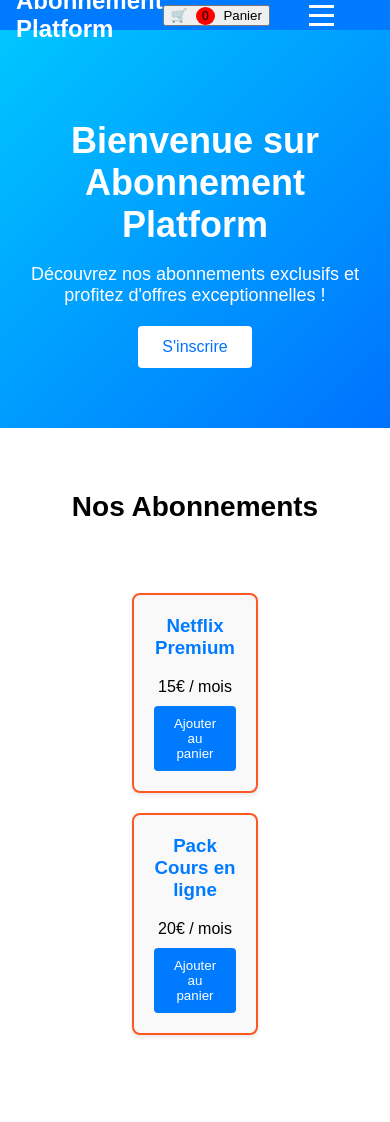
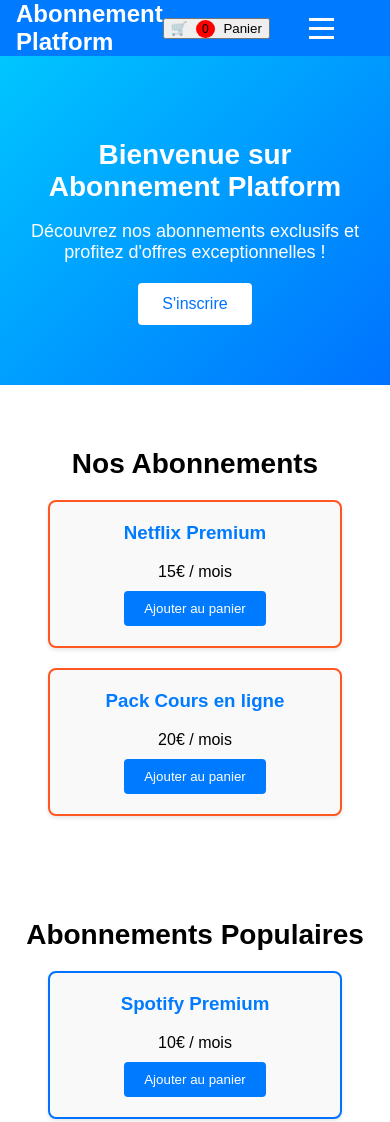
Before and after one commit to Profzen/mb, a plain HTML site: page index.html in a window 390 px wide. Shown: the top 1122 px of the page. Drawn offline with Linux system fonts and the light colour scheme.

Commit message:
Add files via upload

```diff
--- a/style.css
+++ b/style.css
@@ -98,7 +98,7 @@ body {
     flex-wrap: wrap;
     justify-content: center;
     gap: 20px;
-    padding: 50px;
+    padding: 0px;
   }
 
   /* Style de chaque carte d'abonnement */
@@ -224,6 +224,19 @@ body {
     padding: 10px 0;
   }
 
+  /* ============================= */
+  /*        Styles Responsive     */
+  /* ============================= */
+  @media (max-width: 768px) {
+    .subscription-container {
+      flex-direction: column;
+      align-items: center;
+    }
+
+    .hero h2 {
+      font-size: 28px;
+    }
+  }
 
 
   /* ========= Barre de Navigation Générale ========= */
@@ -234,7 +247,6 @@ body {
   padding: 0 1rem;
   background-color: #007BFF; /* Couleur de fond vive */
   color: white;
-  height: 30px;
 
 }
 
@@ -333,20 +345,7 @@ body {
     flex: 1;
   }
 }
-@media (max-width: 768px) {
-  .subscription-container {
-    display: flex;
-    flex-wrap: wrap;
-    justify-content: center;
-    gap: 20px; /* espace entre les cartes */
-  }
 
-  .subscription-item {
-    /* Chaque carte occupe environ 50% de la largeur de la ligne moins un peu d'espace pour le gap */
-    flex: 0 0 calc(50% - 20px);
-    box-sizing: border-box;
-  }
-}
 
 /* Optionnel : classe pour afficher le menu burger quand il est actif */
 .nav-links.mobile-active {
```
